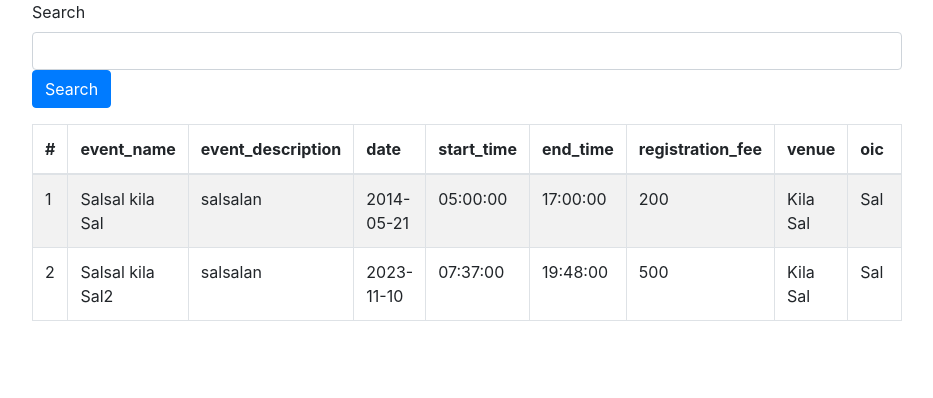
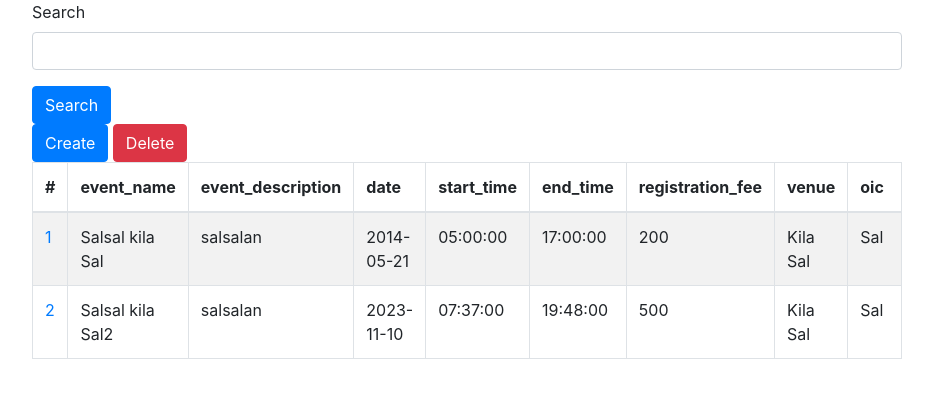
Before and after one commit to nfteresa/ncp3106_grp3, a PHP site: page /ncp3106_grp3_php/Event_Creation/index.php in a window 1280 px wide. Shown: the top 398 px of the page, without its empty margins (173-1106 px from the left). Run offline with PHP 8.4, Linux system fonts and the light colour scheme; data comes from the database, SQL or seed files in the repository.

Commit message:
Added create, delete, and edit links
Made rows clickable
Added create button
Added delete button

```diff
--- a/ncp3106_grp3_php/Event_Creation/index.php
+++ b/ncp3106_grp3_php/Event_Creation/index.php
@@ -48,12 +48,12 @@
                 <div class="form-group">
                     <label>Search</label>
                     <input type="text" name="search" class="form-control <?php echo (!empty($search_err)) ? 'is-invalid' : ''; ?>" value="<?php echo $search?>"/>
-                    <button type="submit" class="btn btn-primary">Search</button>
                 </div>
+                <button type="submit" class="btn btn-primary">Search</button>
             </form>
-
+            <a href="create.php"><button class="btn btn-primary">Create</button></a>
+            <a href="delete.php"><button class="btn btn-danger">Delete</button></a>
             <?php
-
             if (!empty($search)) {
                 $sql = "SELECT * FROM event_info WHERE event_name LIKE ?";
 
@@ -97,8 +97,8 @@
                     echo "</thead>";
                     echo "<tbody>";
                     while ($rows = $result->fetch_array()) {
-                        echo "<tr>";
-                        echo "<td>" . $rows['event_id'] . "</td>";
+                        echo "<tr class='position-relative'>";
+                        echo "<td><a class='stretched-link' href='edit.php?id=".$rows['event_id']."'>" . $rows['event_id'] . "</a></td>";
                         echo "<td>" . $rows['event_name'] . "</td>";
                         echo "<td>" . $rows['event_description'] . "</td>";
                         echo "<td>" . $rows['date'] . "</td>";
```
